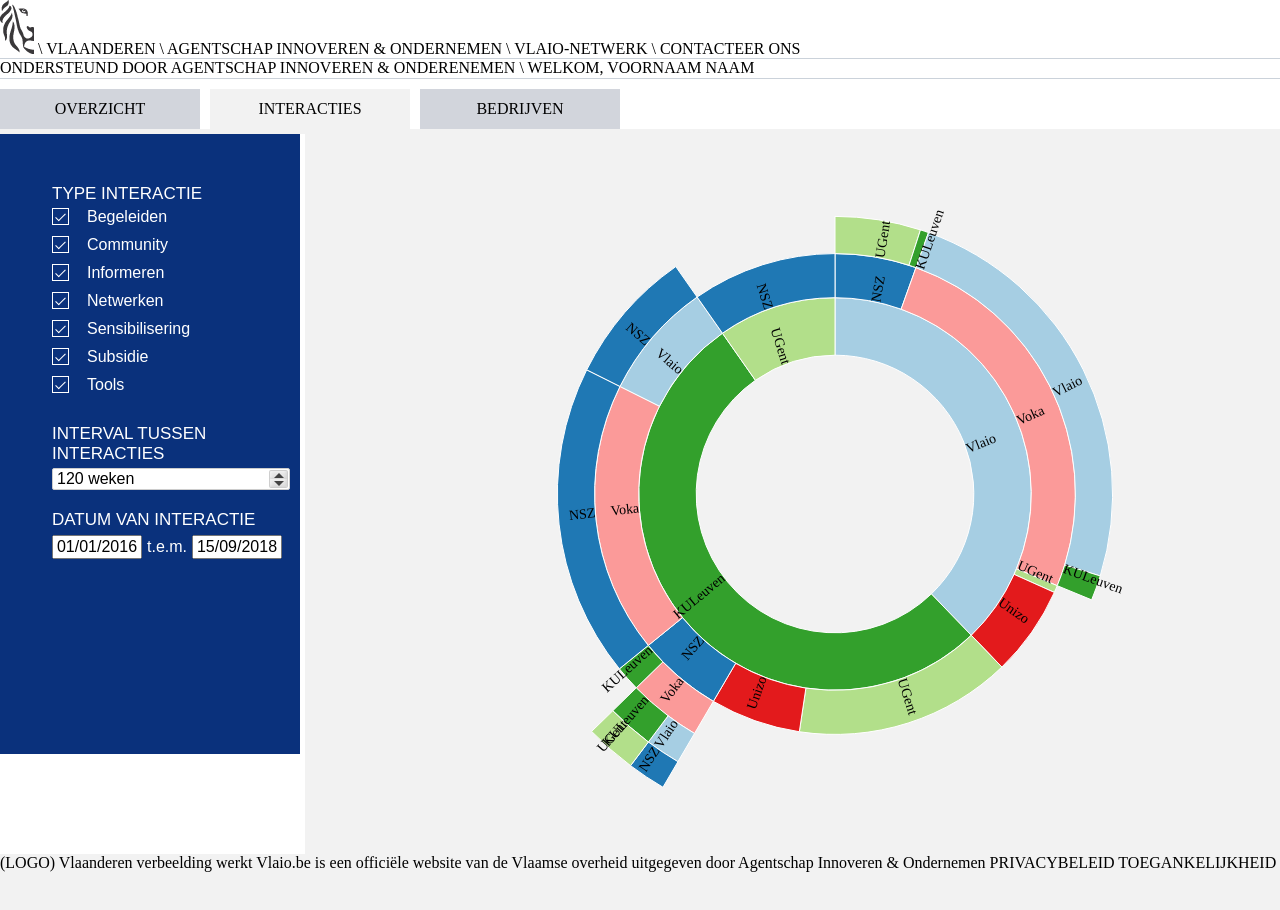
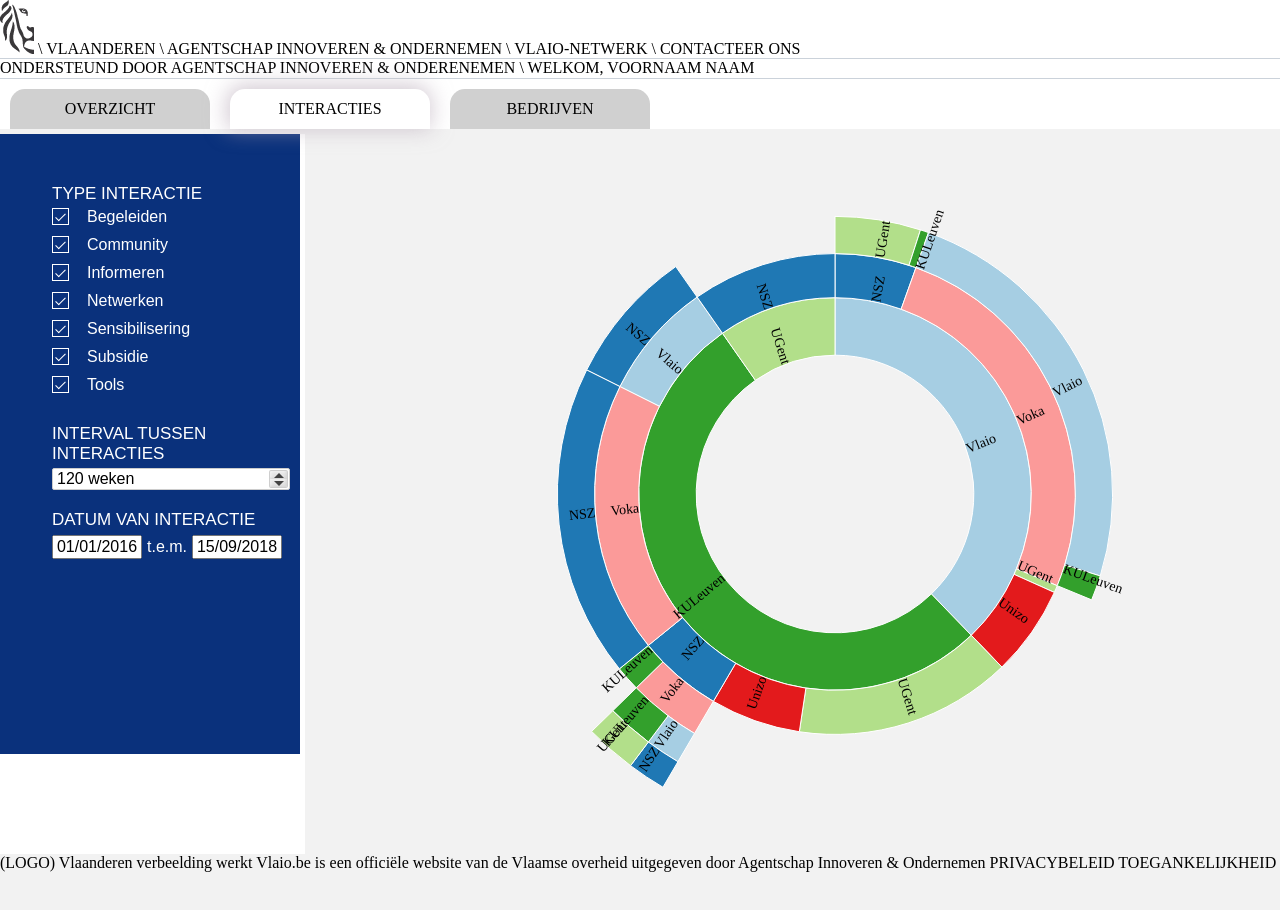
Before and after one commit to oSoc18/vlaio-network-frontend, a React (Create React App) app: page /sunburst in a window 1280 px wide. Shown: the top 910 px of the page. Built offline with nearby package versions, Linux system fonts and the light colour scheme; no server answers; a web font is replaced by a local one.

Commit message:
Tab shadow

```diff
--- a/src/assets/styles/header.css
+++ b/src/assets/styles/header.css
@@ -15,7 +15,6 @@
   border: 1px solid black;
   height: 4.5rem;
   text-align: center;
-
   background-color: #009B48;
 }
 a .demo-button {
--- a/src/components/UI/Tab.css
+++ b/src/components/UI/Tab.css
@@ -1,15 +1,19 @@
 .tab {
-  background-color: #D2D5DC;
+  background-color: #D0D0D0;
   text-align: center;
   height: 4.0rem;
   min-width: 20.0rem;
   line-height: 4.0rem;
-  margin-right: 1.0rem;
+  margin: 0 1rem 0 1rem;
   text-transform: uppercase;
   font-weight: 500;
   color: #000000;
+  border-radius: 1.5rem 1.5rem 0 0;
 }
 
 .tab.selected {
-  background-color: #F2F2F2;
+  background-color: #FFFFFF;
+  -webkit-box-shadow: -1px -2px 21px 2px rgba(186,173,186,0.66);
+-moz-box-shadow: -1px -2px 21px 2px rgba(186,173,186,0.66);
+box-shadow: -1px -2px 21px 2px rgba(186,173,186,0.66);
 }
```
